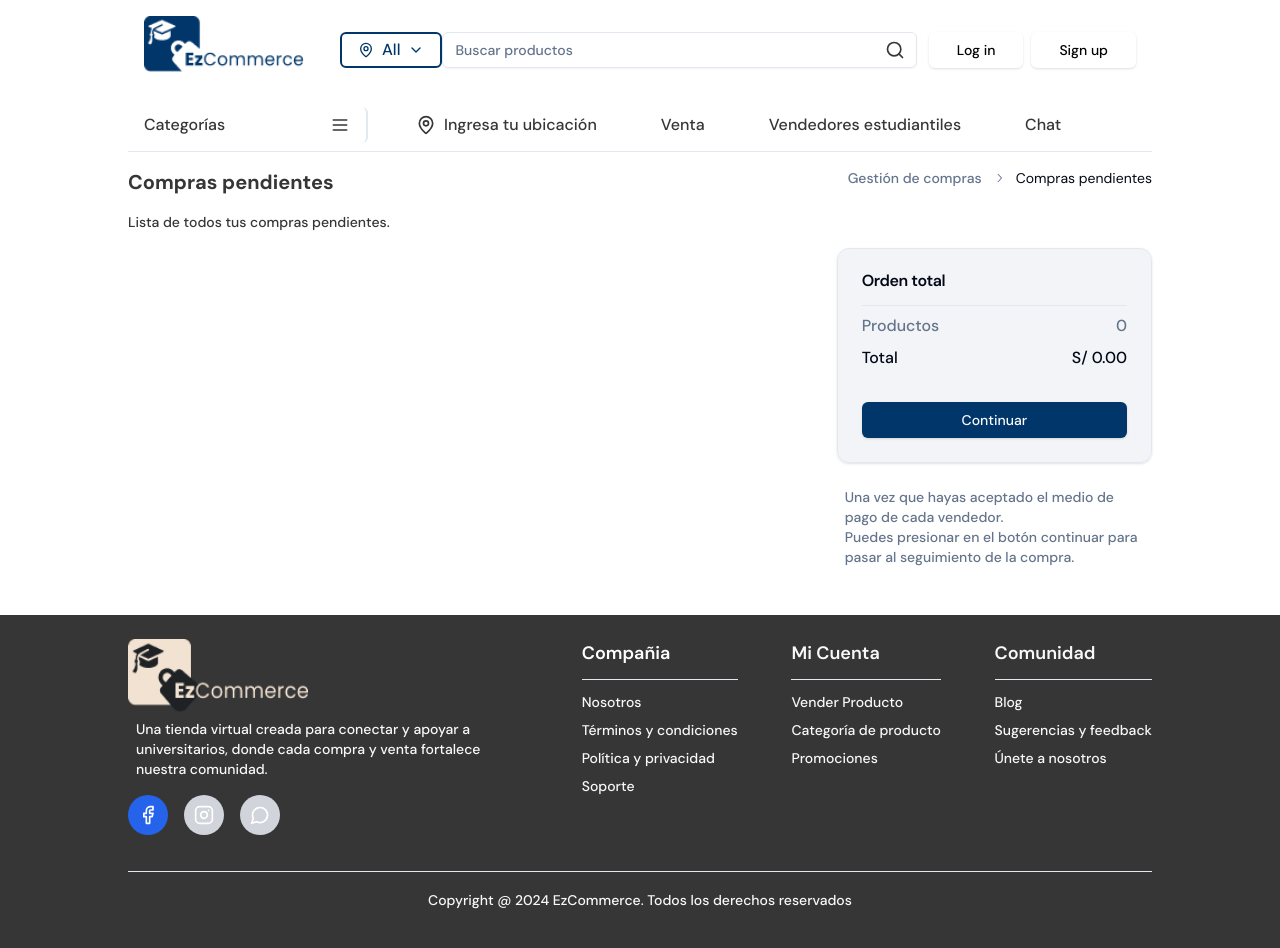
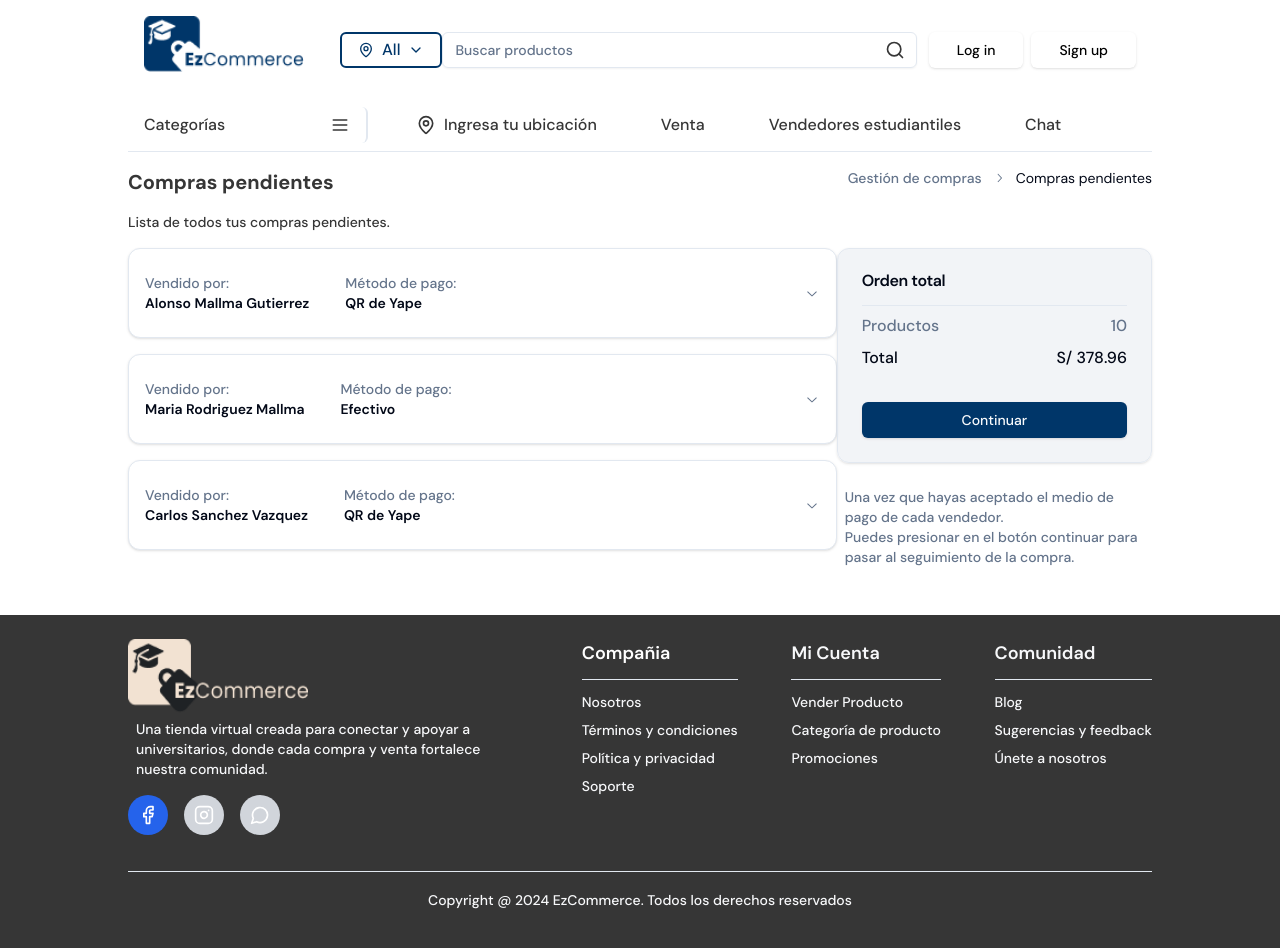
Before and after one commit to angel4uu/ezcommerce-angela-s-version, a React (Vite) app in the folder Desarrollo/PVCU/Fuentes/frontend/: page /purchases-pay in a window 1280 px wide. Shown: the top 948 px of the page. Built offline with nearby package versions, Linux system fonts and the light colour scheme.

Commit message:
prueba 2

```diff
--- a/Desarrollo/PVCU/Fuentes/frontend/src/pages/Epica06/PendingPurchasePay.tsx
+++ b/Desarrollo/PVCU/Fuentes/frontend/src/pages/Epica06/PendingPurchasePay.tsx
@@ -15,7 +15,7 @@ import {
 import { Card, CardContent, CardHeader, CardTitle } from "@/components/ui/card";
 import { Button } from "@/components/ui/button";
 import { Separator } from "@/components/ui/separator";
-import { useEffect, useState } from "react";
+import { useState } from "react";
 import {
   AlertDialog,
   AlertDialogAction,
@@ -29,7 +29,7 @@ import {
 } from "@/components/ui/alert-dialog";
 import { useToast } from "@/hooks/use-toast";
 import { Link } from "react-router-dom";
-import { baseURL } from "@/api/api";
+//import { baseURL } from "@/api/api";
 
 const datos = [
   {
@@ -145,8 +145,8 @@ const cantidadTotalProductos = (orders: Order[]) => {
 };
 
 export function PendingPurchasePay() {
-  const [visibleOrders, setVisibleOrders] = useState<Order[]>([]);
-  const [error, setError] = useState<string | null>(null);
+  const [visibleOrders, setVisibleOrders] = useState<Order[]>(datos);
+  //const [error, setError] = useState<string | null>(null);
   const { toast } = useToast();
 
   const handleCancel = (orderId: number) => {
@@ -157,7 +157,7 @@ export function PendingPurchasePay() {
 
   const totalMonto = totalDeTodosLosProductos(visibleOrders);
   const totalProductos = cantidadTotalProductos(visibleOrders);
-
+  /*
   useEffect(() => {
     const fetchData = async () => {
       try {
@@ -175,7 +175,7 @@ export function PendingPurchasePay() {
       }
       fetchData();
     };
-  }, []);
+  }, []);*/
 
   return (
     <div className="my-4 mb-12">
```
